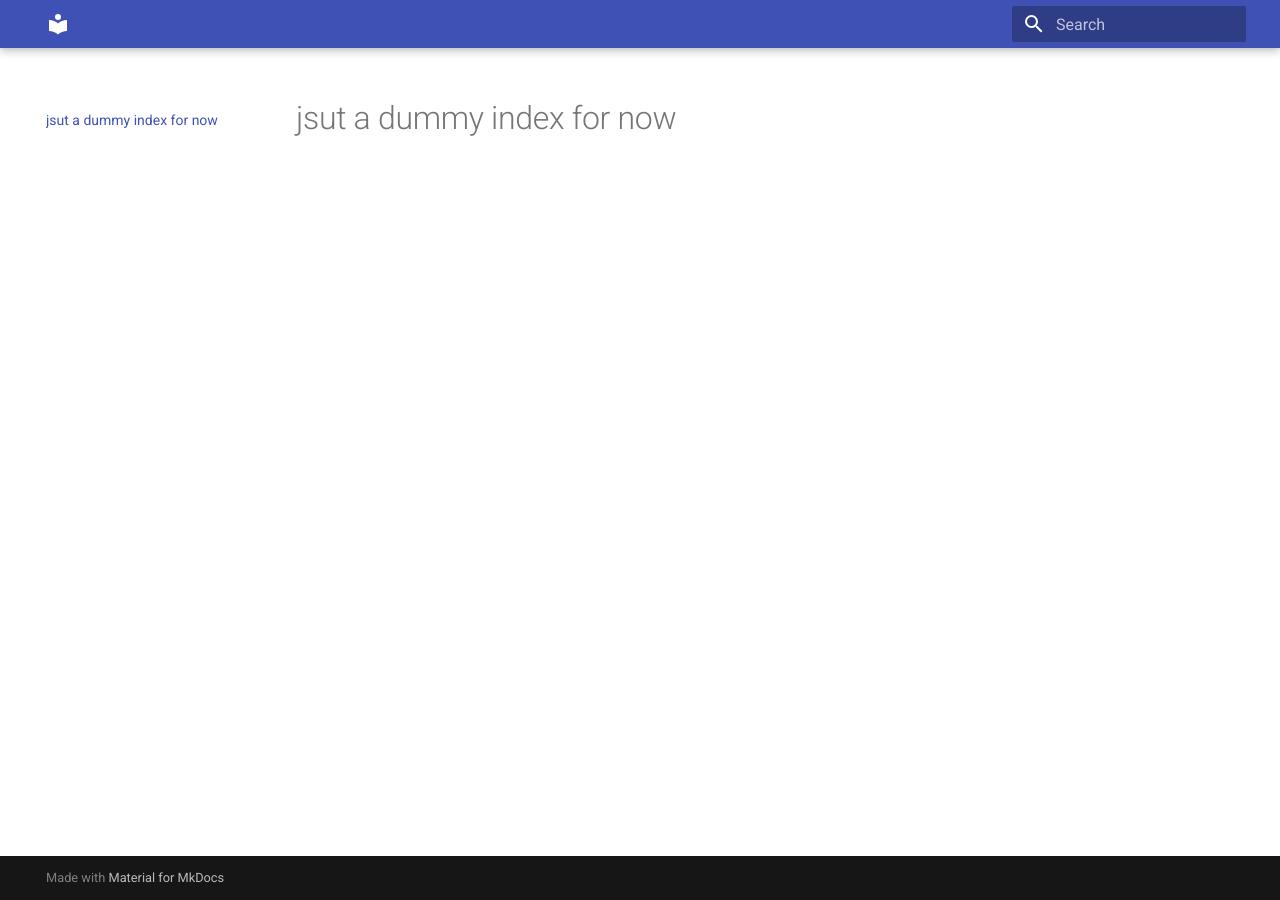
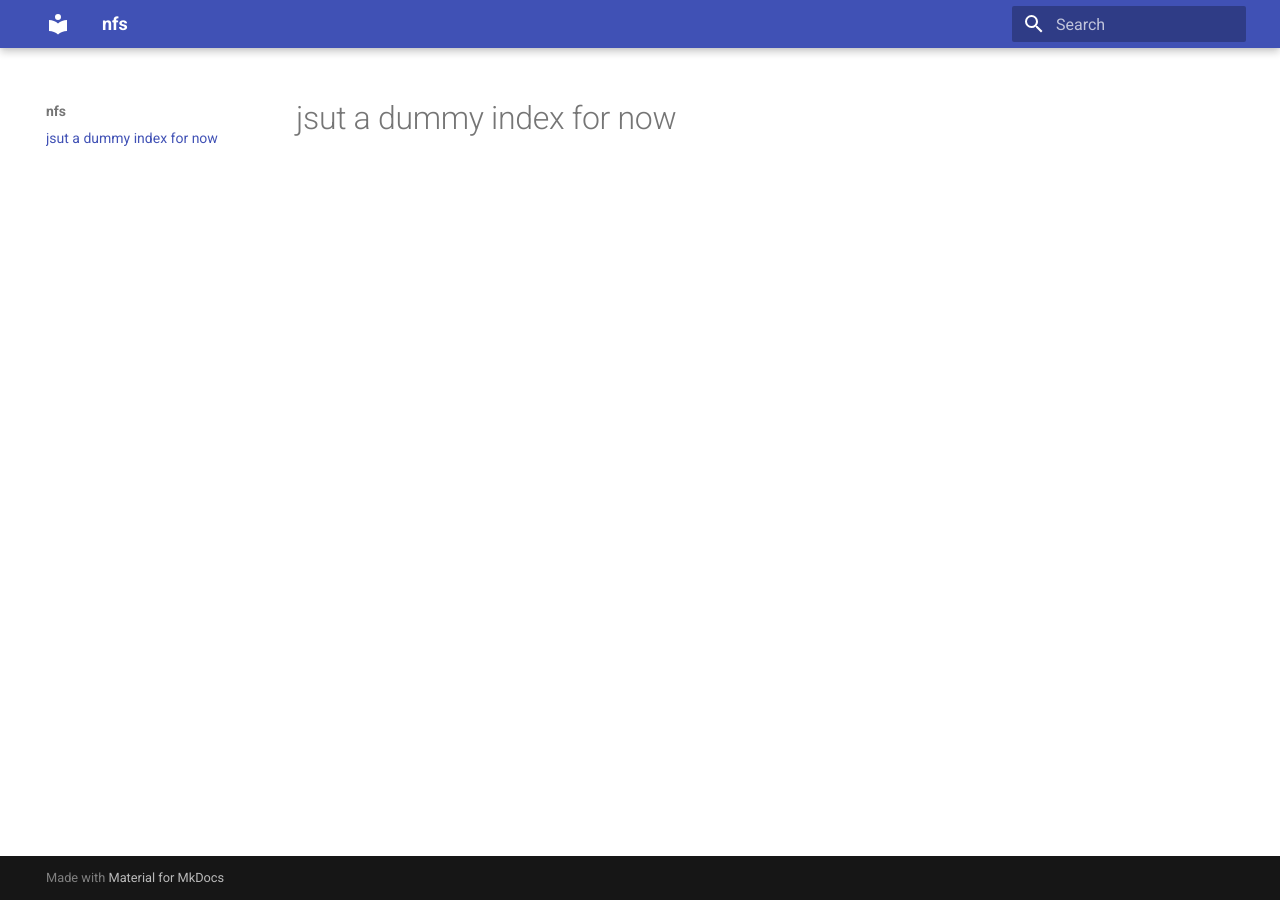
Before and after one commit to francesco-vaselli/FlashSim, an MkDocs documentation site: the page built from docs/index.md, in a window 1280 px wide. Built offline with MkDocs 1.6.1 and Material for MkDocs 9.7.7, drawn with Linux system fonts in a browser that asks for light colours.

Commit message:
new mkdocs 1

```diff
--- a/mkdocs.yml
+++ b/mkdocs.yml
@@ -1,2 +1,6 @@
 theme:
   name: material
+
+site_name: nfs
+
+site_url: https://francesco-vaselli.github.io/nfs/
```
